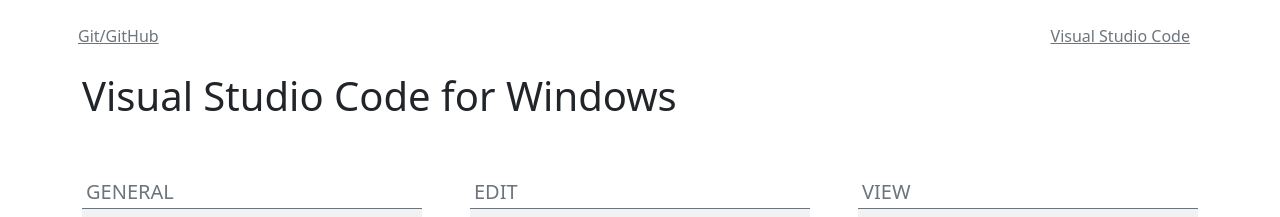
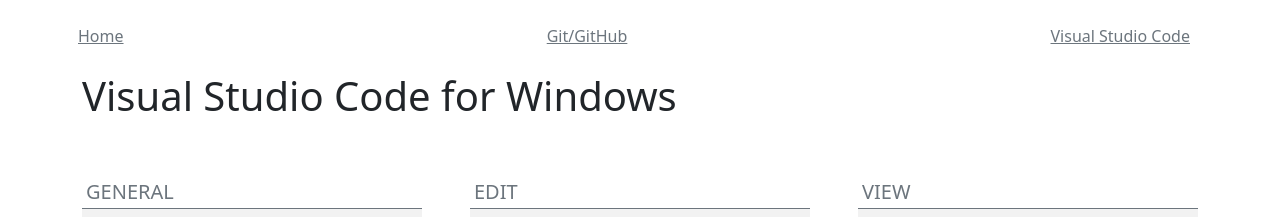
Before and after one commit to ConradoAlmeida/cheatsheets, a Jekyll site: the page built from vscode-cheat.html, in a window 1280 px wide. Shown: the top 217 px of the page. Built offline with Jekyll 4.4.1, drawn with Linux system fonts in a browser that asks for light colours.

Commit message:
Update default.html

```diff
--- a/_layouts/default.html
+++ b/_layouts/default.html
@@ -26,7 +26,7 @@
   <header class="blog-header py-3">
     <div class="row flex-nowrap justify-content-between align-items-center">
       <nav class="nav d-flex justify-content-between">
-
+    <a class="p-2 link-secondary" href="/">Home</a>
         <a class="p-2 link-secondary" href="git-cheat.html">Git/GitHub</a>
         <a class="p-2 link-secondary" href="vscode-cheat.html">Visual Studio Code</a>
 
```
